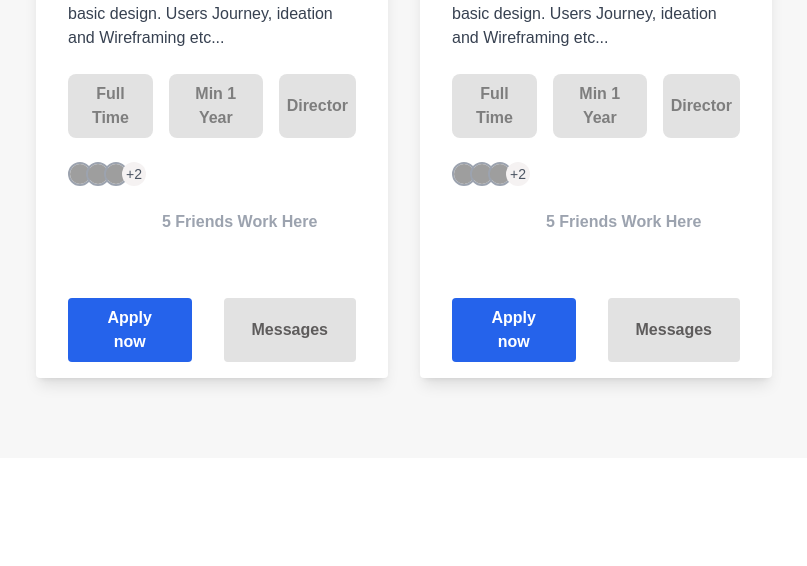
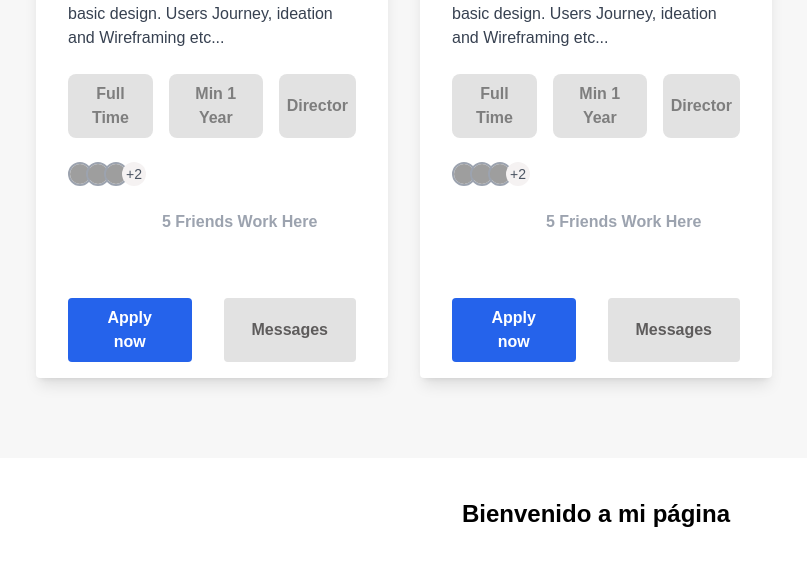
Before and after one commit to Juanes1510/Frontedh, a Next.js app: page / in a window 1280 px wide. Shown: the part 958-1524 px from the top of the page, without its empty margins (44-851 px from the left). Before the commit the page ends 1416 px from the top, so only its background shows below. Built offline with nearby package versions, Linux system fonts and the light colour scheme; grey boxes are pictures that could not be loaded.

Commit message:
se hizo el boton

```diff
--- a/package.json
+++ b/package.json
@@ -19,10 +19,11 @@
     "@types/node": "^20",
     "@types/react": "^18",
     "@types/react-dom": "^18",
+    "autoprefixer": "^10.4.20",
     "eslint": "^8",
     "eslint-config-next": "14.2.8",
-    "postcss": "^8",
-    "tailwindcss": "^3.4.1",
+    "postcss": "^8.4.47",
+    "tailwindcss": "^3.4.12",
     "typescript": "^5"
   }
 }
--- a/src/app/components/header.tsx
+++ b/src/app/components/header.tsx
@@ -18,6 +18,7 @@ const Header = () => {
               <BriefcaseIcon className="h-5 w-5" />
               <span className="font-medium">DashBoard</span>
             </Link>
+
             <Link href="/companies" className="flex items-center space-x-2 text-white hover:text-yellow-300 transition duration-150 ease-in-out">
               <BuildingOfficeIcon className="h-5 w-5" />
               <span className="font-medium">compañia</span>
--- a/src/app/page.tsx
+++ b/src/app/page.tsx
@@ -7,6 +7,16 @@ export default function Home() {
     <div className="w-full justify-center items-center">
       <Header />
       <Cartas />
+      <div className="relative min-h-screen">
+      {/* Contenido de la página */}
+      <h1 className="text-center text-2xl font-bold mt-10">Bienvenido a mi página</h1>
+
+      {/* Botón flotante */}
+      <button className="fixed bottom-5 right-5 bg-gradient-to-r from-purple-500 to-blue-500 text-white rounded-full w-16 h-16 text-3xl shadow-lg hover:from-purple-600 hover:to-blue-600 transition-colors duration-300">
+        +
+      </button>
+    </div>
+
     </div>
   )
 }
```
Also changed, not shown: 1 other file (tests, documents, lock files or other folders).
